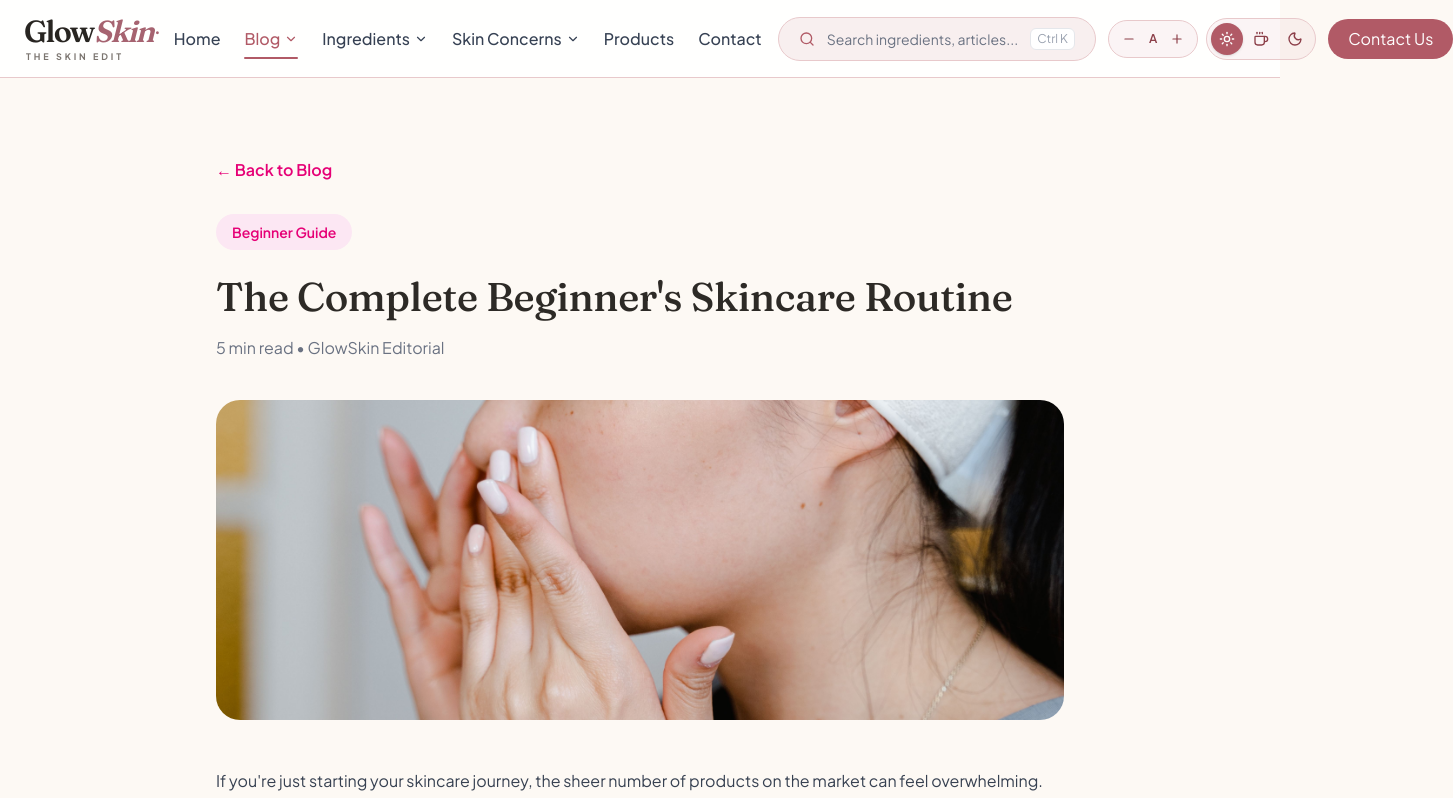
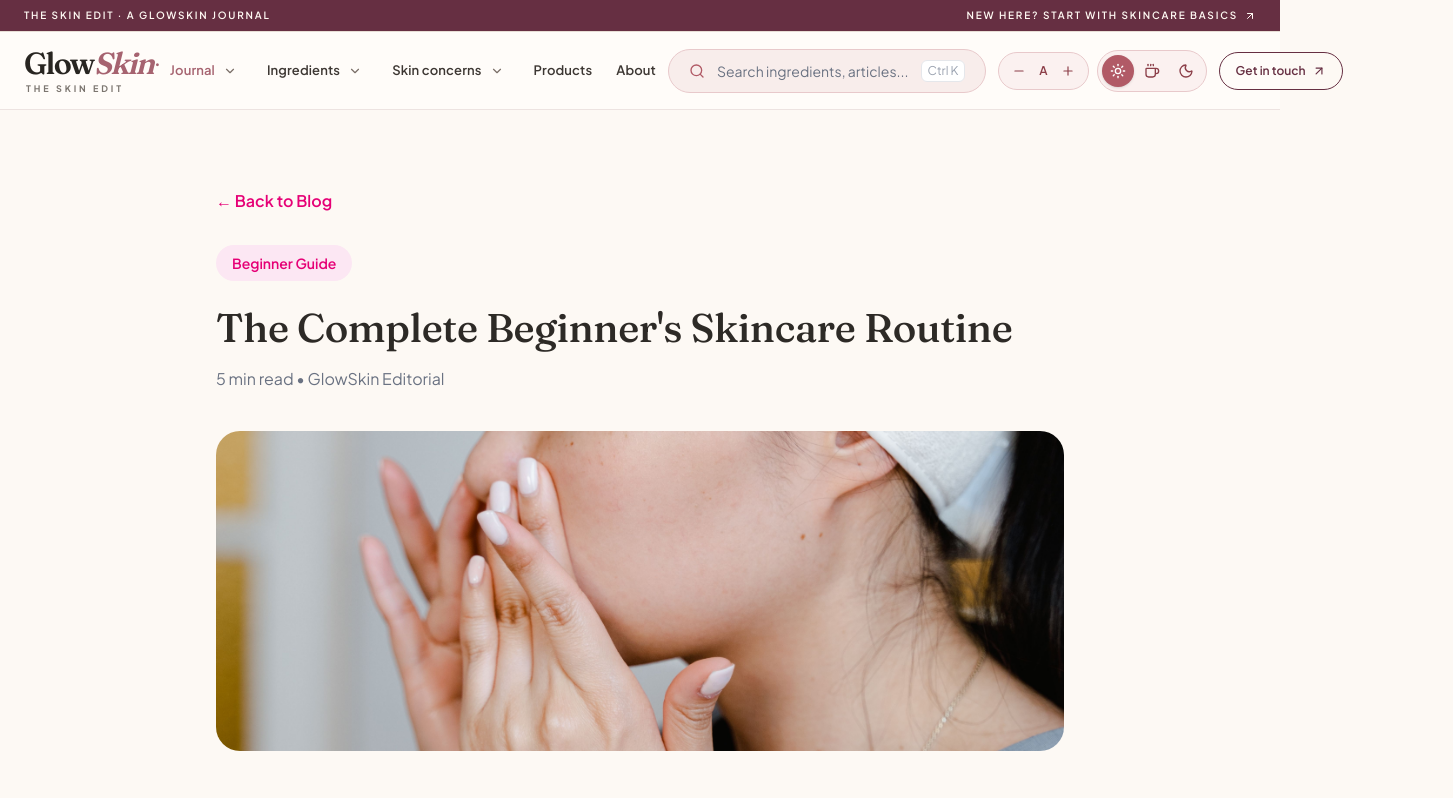
Before and after one commit to education03741-lab/my-website, a Next.js app: page /blog/beginners-skincare-routine in a window 1280 px wide. Shown: the top 798 px of the page, 1453 px wide, since content can reach past the window. Built offline with nearby package versions, Linux system fonts and the light colour scheme.

Commit message:
design: replace oversized navigation with compact editorial header and accessible topics

```diff
--- a/app/components/Navbar.tsx
+++ b/app/components/Navbar.tsx
@@ -1,433 +1,156 @@
 "use client";
 
-import Logo from "./Logo";
-import { useEffect, useState } from "react";
+import { useState } from "react";
 import Link from "next/link";
 import { usePathname } from "next/navigation";
-import { ChevronDown, Menu, Search, X } from "lucide-react";
+import { ArrowUpRight, ChevronDown, Menu, X } from "lucide-react";
+import Logo from "./Logo";
 import SearchBar from "./SearchBar";
 import ThemeToggle from "./ThemeToggle";
 
-type SubCategory = {
+type NavItem = {
   label: string;
   href: string;
+  children?: { label: string; href: string }[];
 };
 
-type FeaturedArticle = {
-  title: string;
-  href: string;
-};
-
-type NavItem = {
-  href: string;
-  id: string;
-  label: string;
-  sub?: SubCategory[];
-  featured?: FeaturedArticle[];
-};
-
-const links: NavItem[] = [
+const navigation: NavItem[] = [
   {
-    href: "/",
-    id: "home",
-    label: "Home",
-  },
-  {
+    label: "Journal",
     href: "/blog",
-    id: "blog",
-    label: "Blog",
-    sub: [
-      {
-        label: "Beginner Guide",
-        href: "/blog/category/beginner-guide",
-      },
-      {
-        label: "Acne Care",
-        href: "/blog/category/acne-care",
-      },
-      {
-        label: "Sun Protection",
-        href: "/blog/category/sun-protection",
-      },
-    ],
-    featured: [
-      {
-        title: "The Complete Beginner's Skincare Routine",
-        href: "/blog/beginners-skincare-routine",
-      },
-      {
-        title: "Top 7 Ingredients for Acne-Prone Skin",
-        href: "/blog/top-7-ingredients-for-acne-prone-skin",
-      },
-      {
-        title: "How to Choose the Right Sunscreen",
-        href: "/blog/how-to-choose-the-right-sunscreen",
-      },
+    children: [
+      { label: "Beginner guides", href: "/blog/category/beginner-guide" },
+      { label: "Acne care", href: "/blog/category/acne-care" },
+      { label: "Sun protection", href: "/blog/category/sun-protection" },
     ],
   },
   {
+    label: "Ingredients",
     href: "/ingredients",
-    id: "ingredients",
-    label: "Ingredients",
-    sub: [
-      {
-        label: "Vitamin C",
-        href: "/ingredients/vitamin-c",
-      },
-      {
-        label: "Niacinamide",
-        href: "/ingredients/niacinamide",
-      },
-      {
-        label: "Hyaluronic Acid",
-        href: "/ingredients/hyaluronic-acid",
-      },
-      {
-        label: "Retinol",
-        href: "/ingredients/retinol",
-      },
+    children: [
+      { label: "Vitamin C", href: "/ingredients/vitamin-c" },
+      { label: "Niacinamide", href: "/ingredients/niacinamide" },
+      { label: "Hyaluronic acid", href: "/ingredients/hyaluronic-acid" },
+      { label: "Retinol", href: "/ingredients/retinol" },
     ],
   },
   {
+    label: "Skin concerns",
     href: "/skin-concerns",
-    id: "skin-concerns",
-    label: "Skin Concerns",
-    sub: [
-      {
-        label: "Acne",
-        href: "/skin-concerns/acne",
-      },
-      {
-        label: "Dry Skin",
-        href: "/skin-concerns/dry-skin",
-      },
-      {
-        label: "Oily Skin",
-        href: "/skin-concerns/oily-skin",
-      },
-      {
-        label: "Sensitive Skin",
-        href: "/skin-concerns/sensitive-skin",
-      },
-      {
-        label: "Pigmentation",
-        href: "/skin-concerns/pigmentation",
-      },
-      {
-        label: "Anti-Aging",
-        href: "/skin-concerns/anti-aging",
-      },
+    children: [
+      { label: "Acne", href: "/skin-concerns/acne" },
+      { label: "Dry skin", href: "/skin-concerns/dry-skin" },
+      { label: "Oily skin", href: "/skin-concerns/oily-skin" },
+      { label: "Sensitive skin", href: "/skin-concerns/sensitive-skin" },
+      { label: "Pigmentation", href: "/skin-concerns/pigmentation" },
+      { label: "Anti-aging", href: "/skin-concerns/anti-aging" },
     ],
   },
-  {
-    href: "/products",
-    id: "products",
-    label: "Products",
-  },
-  {
-    href: "/contact",
-    id: "contact",
-    label: "Contact",
-  },
+  { label: "Products", href: "/products" },
+  { label: "About", href: "/about" },
 ];
 
 export default function Navbar() {
   const pathname = usePathname();
-  const isHomePage = pathname === "/";
+  const [mobileOpen, setMobileOpen] = useState(false);
 
-  const [mobileOpen, setMobileOpen] = useState(false);
-  const [searchOpen, setSearchOpen] = useState(false);
-  const [openMenu, setOpenMenu] = useState<string | null>(null);
-  const [mobileSubmenu, setMobileSubmenu] = useState<string | null>(null);
-  const [activeSection, setActiveSection] = useState("home");
-
-  useEffect(() => {
-    if (!isHomePage) return;
-
-    const observer = new IntersectionObserver(
-      (entries) => {
-        const visibleSections = entries
-          .filter((entry) => entry.isIntersecting)
-          .sort(
-            (first, second) =>
-              second.intersectionRatio - first.intersectionRatio
-          );
-
-        if (visibleSections.length > 0) {
-          setActiveSection(visibleSections[0].target.id);
-        }
-      },
-      {
-        rootMargin: "-35% 0px -55% 0px",
-        threshold: [0.1, 0.25, 0.5],
-      }
-    );
-
-    links.forEach((link) => {
-      const section = document.getElementById(link.id);
-
-      if (section) {
-        observer.observe(section);
-      }
-    });
-
-    return () => observer.disconnect();
-  }, [isHomePage]);
-
-  const isActive = (link: NavItem) => {
-    if (isHomePage) {
-      return activeSection === link.id;
-    }
-
-    if (link.href === "/") {
-      return pathname === "/";
-    }
-
-    return pathname.startsWith(link.href);
-  };
-
-  const getMainLink = (link: NavItem) => {
-    return isHomePage ? `#${link.id}` : link.href;
-  };
-
-  const closeMobileMenu = () => {
-    setMobileOpen(false);
-    setMobileSubmenu(null);
-  };
+  const isCurrent = (href: string) => pathname === href || pathname.startsWith(`${href}/`);
 
   return (
-    <nav
-      className="sticky top-0 z-50 border-b border-primary-light bg-white/90 backdrop-blur-md dark:border-primary-dark/30 dark:bg-charcoal/90"
-      onMouseLeave={() => setOpenMenu(null)}
-    >
-      <div className="mx-auto flex max-w-7xl items-center justify-between gap-4 px-6 py-4">
-        <Link href="/" className="flex-shrink-0">
+    <header className="sticky top-0 z-50 bg-[#FFFCF8]/95 shadow-[0_1px_0_rgba(102,47,66,0.10)] backdrop-blur-xl dark:bg-[#282521]/95">
+      <div className="border-b border-[#E8DED6] bg-[#662F42] text-[#FFF9F3] dark:border-white/10">
+        <div className="mx-auto flex max-w-7xl items-center justify-between gap-4 px-6 py-2 text-[10px] font-semibold uppercase tracking-[0.18em]">
+          <p className="truncate">The Skin Edit · A GlowSkin Journal</p>
+          <Link href="/blog/beginners-skincare-routine" className="hidden items-center gap-1.5 transition hover:text-[#E8C9CB] sm:inline-flex">
+            New here? Start with skincare basics <ArrowUpRight className="h-3 w-3" aria-hidden="true" />
+          </Link>
+        </div>
+      </div>
+
+      <nav aria-label="Primary navigation" className="mx-auto flex max-w-7xl items-center justify-between gap-3 px-6 py-4">
+        <Link href="/" className="shrink-0 rounded-sm focus-visible:outline-2 focus-visible:outline-offset-4 focus-visible:outline-[#662F42]">
           <Logo />
         </Link>
 
-        <ul className="hidden items-center gap-6 font-medium text-gray-700 dark:text-gray-300 lg:flex">
-          {links.map((link) => {
-            const hasSubmenu = Boolean(link.sub?.length);
-            const active = isActive(link);
-
-            return (
-              <li
-                key={link.href}
-                className="static"
-                onMouseEnter={() =>
-                  setOpenMenu(hasSubmenu ? link.id : null)
-                }
+        <ul className="hidden items-center gap-4 lg:flex xl:gap-6">
+          {navigation.map((item) => (
+            <li key={item.href} className="flex items-center gap-0.5">
+              <Link
+                href={item.href}
+                aria-current={isCurrent(item.href) ? "page" : undefined}
+                className={`whitespace-nowrap py-3 text-[13px] font-semibold tracking-[0.01em] transition hover:text-[#A66370] dark:hover:text-[#E8C9CB] ${isCurrent(item.href) ? "text-[#A66370] dark:text-[#E8C9CB]" : "text-[#3D3733] dark:text-[#F7F3EC]"}`}
               >
-                <Link
-                  href={getMainLink(link)}
-                  className={`relative flex items-center gap-1 whitespace-nowrap py-1 transition hover:text-primary ${
-                    active ? "text-primary" : ""
-                  }`}
-                >
-                  {link.label}
-
-                  {hasSubmenu && (
-                    <ChevronDown
-                      className={`h-3.5 w-3.5 transition-transform duration-300 ${
-                        openMenu === link.id ? "rotate-180" : ""
-                      }`}
-                    />
-                  )}
-
-                  {active && (
-                    <span className="absolute -bottom-1 left-0 h-0.5 w-full rounded-full bg-primary" />
-                  )}
-                </Link>
-
-                {hasSubmenu && (
-                  <div
-                    className={`absolute left-0 right-0 top-full origin-top border-b border-primary-light bg-white shadow-xl transition duration-300 dark:border-primary-dark/30 dark:bg-charcoal ${
-                      openMenu === link.id
-                        ? "pointer-events-auto translate-y-0 opacity-100"
-                        : "pointer-events-none -translate-y-2 opacity-0"
-                    }`}
-                  >
-                    <div className="mx-auto grid max-w-7xl grid-cols-12 gap-8 px-6 py-8">
-                      <div
-                        className={
-                          link.featured?.length
-                            ? "col-span-4"
-                            : "col-span-12"
-                        }
-                      >
-                        <p className="mb-4 text-xs font-semibold uppercase tracking-widest text-primary">
-                          {link.label}
-                        </p>
-
-                        <ul className="grid grid-cols-2 gap-x-6 gap-y-3">
-                          {link.sub?.map((subcategory) => (
-                            <li key={subcategory.href}>
-                              <Link
-                                href={subcategory.href}
-                                className="text-gray-700 transition hover:text-primary dark:text-gray-300"
-                              >
-                                {subcategory.label}
-                              </Link>
-                            </li>
-                          ))}
-                        </ul>
-
-                        <Link
-                          href={link.href}
-                          className="mt-5 inline-block border-b border-primary pb-0.5 text-sm font-medium text-primary transition hover:opacity-70"
-                        >
-                          View all
-                        </Link>
-                      </div>
-
-                      {link.featured && link.featured.length > 0 && (
-                        <div className="col-span-8 grid grid-cols-3 gap-4">
-                          {link.featured.map((article) => (
-                            <Link
-                              key={article.href}
-                              href={article.href}
-                              className="group rounded-xl border border-primary-light/60 p-4 transition hover:-translate-y-1 hover:border-primary dark:border-primary-dark/30"
-                            >
-                              <span className="text-xs font-semibold uppercase tracking-wider text-primary">
-                                Featured article
-                              </span>
-
-                              <p className="mt-3 text-sm font-medium leading-snug text-gray-800 transition group-hover:text-primary dark:text-gray-200">
-                                {article.title}
-                              </p>
-
-                              <span className="mt-5 block text-sm text-primary">
-                                Read article →
-                              </span>
-                            </Link>
-                          ))}
-                        </div>
-                      )}
-                    </div>
+                {item.label}
+              </Link>
+              {item.children && (
+                <details className="group relative">
+                  <summary aria-label={`More ${item.label} topics`} className="flex cursor-pointer list-none items-center rounded-full p-1.5 text-[#7A6E68] transition hover:bg-[#F0E8E1] focus-visible:outline-2 focus-visible:outline-[#662F42] dark:text-[#F7F3EC] [&::-webkit-details-marker]:hidden">
+                    <ChevronDown className="h-3.5 w-3.5 transition group-open:rotate-180" aria-hidden="true" />
+                  </summary>
+                  <div className="absolute left-0 top-[calc(100%+1rem)] z-50 w-60 border border-[#E5DAD0] bg-[#FFFCF8] p-2 shadow-[0_18px_50px_rgba(39,30,31,0.14)] dark:border-white/15 dark:bg-[#282521]">
+                    <Link href={item.href} className="block border-b border-[#E5DAD0] px-3 py-3 text-xs font-semibold uppercase tracking-[0.12em] text-[#662F42] dark:text-[#F0C5CA]">
+                      View all {item.label}
+                    </Link>
+                    {item.children.map((sub) => (
+                      <Link key={sub.href} href={sub.href} className="block px-3 py-2.5 text-sm text-[#514C47] transition hover:bg-[#F7F3EC] hover:text-[#662F42] dark:text-[#F7F3EC] dark:hover:bg-white/10">
+                        {sub.label}
+                      </Link>
+                    ))}
                   </div>
-                )}
-              </li>
-            );
-          })}
+                </details>
+              )}
+            </li>
+          ))}
         </ul>
 
-        <div className="flex flex-shrink-0 items-center gap-2 sm:gap-3">
-          <div className="hidden xl:block">
-            <SearchBar />
-          </div>
-
+        <div className="flex shrink-0 items-center gap-1.5 sm:gap-3">
+          <div className="gs-nav-search"><SearchBar /></div>
+          <div className="hidden sm:block"><ThemeToggle /></div>
+          <Link href="/contact" className="hidden items-center gap-1.5 rounded-full border border-[#662F42] px-4 py-2.5 text-xs font-semibold text-[#662F42] transition hover:bg-[#662F42] hover:text-white dark:border-[#E8C9CB] dark:text-[#E8C9CB] dark:hover:bg-[#E8C9CB] dark:hover:text-[#282521] xl:inline-flex">
+            Get in touch <ArrowUpRight className="h-3.5 w-3.5" aria-hidden="true" />
+          </Link>
           <button
             type="button"
-            onClick={() => setSearchOpen((current) => !current)}
-            className="flex h-10 w-10 items-center justify-center rounded-full text-gray-700 transition hover:bg-primary-light/30 dark:text-gray-300 dark:hover:bg-primary-dark/30 xl:hidden"
-            aria-label="Toggle search"
-            aria-expanded={searchOpen}
+            aria-label={mobileOpen ? "Close navigation" : "Open navigation"}
+            aria-expanded={mobileOpen}
+            aria-controls="mobile-navigation"
+            onClick={() => setMobileOpen((value) => !value)}
+            className="flex h-10 w-10 items-center justify-center rounded-full border border-[#E5DAD0] text-[#662F42] transition hover:bg-[#F0E8E1] focus-visible:outline-2 focus-visible:outline-[#662F42] dark:text-[#F7F3EC] lg:hidden"
           >
-            <Search className="h-5 w-5" />
-          </button>
-
-          <ThemeToggle />
-
-          <Link
-            href={isHomePage ? "#contact" : "/contact"}
-            className="hidden whitespace-nowrap rounded-full bg-primary px-5 py-2 text-white transition hover:bg-primary-dark lg:inline-block"
-          >
-            Contact Us
-          </Link>
-
-          <button
-            type="button"
-            onClick={() => setMobileOpen((current) => !current)}
-            className="flex h-10 w-10 items-center justify-center rounded-full text-gray-700 transition hover:bg-primary-light/30 dark:text-gray-300 dark:hover:bg-primary-dark/30 lg:hidden"
-            aria-label="Toggle menu"
-            aria-expanded={mobileOpen}
-          >
-            {mobileOpen ? (
-              <X className="h-6 w-6" />
-            ) : (
-              <Menu className="h-6 w-6" />
-            )}
+            {mobileOpen ? <X className="h-5 w-5" /> : <Menu className="h-5 w-5" />}
           </button>
         </div>
-      </div>
-
-      {searchOpen && (
-        <div className="border-t border-primary-light bg-white px-6 py-4 dark:border-primary-dark/30 dark:bg-charcoal xl:hidden">
-          <SearchBar />
-        </div>
-      )}
+      </nav>
 
       {mobileOpen && (
-        <div className="border-t border-primary-light bg-white px-6 py-6 dark:border-primary-dark/30 dark:bg-charcoal lg:hidden">
-          <ul className="flex flex-col gap-1 font-medium text-gray-700 dark:text-gray-300">
-            {links.map((link) => {
-              const hasSubmenu = Boolean(link.sub?.length);
-              const expanded = mobileSubmenu === link.id;
-
-              return (
-                <li
-                  key={link.href}
-                  className="border-b border-primary-light/50 py-2 dark:border-primary-dark/20"
-                >
-                  <div className="flex items-center justify-between">
-                    <Link
-                      href={getMainLink(link)}
-                      onClick={closeMobileMenu}
-                      className={isActive(link) ? "text-primary" : ""}
-                    >
-                      {link.label}
-                    </Link>
-
-                    {hasSubmenu && (
-                      <button
-                        type="button"
-                        onClick={() =>
-                          setMobileSubmenu(expanded ? null : link.id)
-                        }
-                        className="p-2"
-                        aria-label={`Toggle ${link.label} submenu`}
-                        aria-expanded={expanded}
-                      >
-                        <ChevronDown
-                          className={`h-4 w-4 transition-transform ${
-                            expanded ? "rotate-180" : ""
-                          }`}
-                        />
-                      </button>
-                    )}
-                  </div>
-
-                  {hasSubmenu && expanded && (
-                    <ul className="mt-2 flex flex-col gap-2 pl-4 text-sm text-gray-600 dark:text-gray-400">
-                      {link.sub?.map((subcategory) => (
-                        <li key={subcategory.href}>
-                          <Link
-                            href={subcategory.href}
-                            onClick={closeMobileMenu}
-                            className="transition hover:text-primary"
-                          >
-                            {subcategory.label}
-                          </Link>
-                        </li>
-                      ))}
-                    </ul>
+        <nav id="mobile-navigation" aria-label="Mobile navigation" className="max-h-[calc(100dvh-7rem)] overflow-y-auto border-t border-[#E5DAD0] bg-[#FFFCF8] px-6 py-5 dark:bg-[#282521] lg:hidden">
+          <ul className="mx-auto max-w-7xl divide-y divide-[#E5DAD0] dark:divide-white/15">
+            {navigation.map((item) => (
+              <li key={item.href} className="py-3">
+                <div className="flex items-center justify-between">
+                  <Link href={item.href} onClick={() => setMobileOpen(false)} className="py-2 font-heading text-xl text-[#282521] dark:text-[#F7F3EC]">
+                    {item.label}
+                  </Link>
+                  {item.children && (
+                    <details className="group">
+                      <summary aria-label={`Explore ${item.label} topics`} className="flex h-9 w-9 cursor-pointer list-none items-center justify-center rounded-full border border-[#E5DAD0] text-[#662F42] dark:text-[#F7F3EC] [&::-webkit-details-marker]:hidden">
+                        <ChevronDown className="h-4 w-4 transition group-open:rotate-180" />
+                      </summary>
+                      <div className="mt-2 flex flex-col items-end gap-2">
+                        {item.children.map((sub) => (
+                          <Link key={sub.href} href={sub.href} onClick={() => setMobileOpen(false)} className="text-sm text-[#514C47] underline-offset-4 hover:underline dark:text-[#F7F3EC]">{sub.label}</Link>
+                        ))}
+                      </div>
+                    </details>
                   )}
-                </li>
-              );
-            })}
-
-            <li className="mt-3">
-              <Link
-                href={isHomePage ? "#contact" : "/contact"}
-                onClick={closeMobileMenu}
-                className="inline-block rounded-full bg-primary px-5 py-2 text-white"
-              >
-                Contact Us
-              </Link>
-            </li>
+                </div>
+              </li>
+            ))}
+            <li className="py-4"><Link href="/contact" onClick={() => setMobileOpen(false)} className="text-sm font-semibold text-[#662F42] dark:text-[#E8C9CB]">Contact GlowSkin</Link></li>
+            <li className="py-3 sm:hidden"><ThemeToggle /></li>
           </ul>
-        </div>
+        </nav>
       )}
-    </nav>
+    </header>
   );
 }
```
